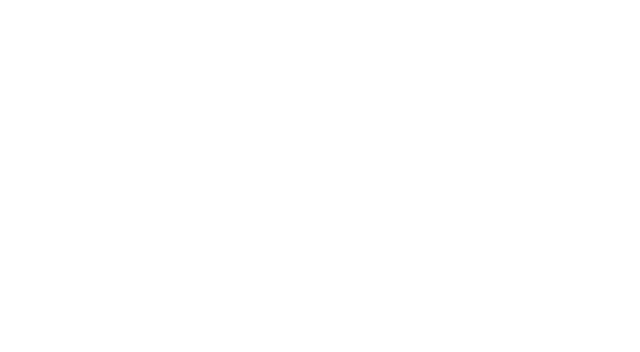
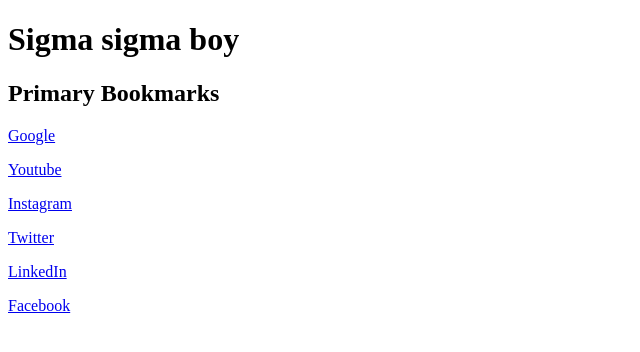
Before and after one commit to Rishav-Dsg/sigma_web_dev, a plain HTML site: page index.html in a window 1280 px wide. Shown: the whole page, without its empty margins (0-640 px from the left). Drawn offline with Linux system fonts and the light colour scheme.

Commit message:
Initial commit: Add HTML template and welcome script

```diff
--- a/index.html
+++ b/index.html
@@ -3,9 +3,32 @@
 <head>
     <meta charset="UTF-8">
     <meta name="viewport" content="width=device-width, initial-scale=1.0">
-    <title>Document</title>
+    <meta name="description" content="Sigma web development course.">
+    <title>Sigma web development course.</title>
+    <link rel="stylesheet" href="style.css">
 </head>
 <body>
+    <h1>Sigma sigma boy</h1>
+    <h2>Primary Bookmarks</h2>
+    <p>
+        <a target="_blank" href="https://www.google.com">Google</a>
+    </p>
+    <p>
+        <a target="_blank" href="https://www.youtube.com">Youtube</a>
+    </p>
+    <p>
+        <a target="_blank" href="https://www.instagram.com">Instagram</a>
+    </p>
+    <p>
+        <a target="_blank" href="https://www.twitter.com">Twitter</a>
+    </p>
+    <p>
+        <a target="_blank" href="https://www.linkedin.com">LinkedIn</a>
+    </p>
+    <p>
+        <a target="_blank" href="https://www.facebook.com">Facebook</a>
+    </p>
 
 </body>
+<script src="script.js"></script>
 </html>
--- /dev/null
+++ b/script.js
@@ -0,0 +1 @@
+alert("Welcome to sigma web development course!");
```
Also changed, not shown: style.css (added).
